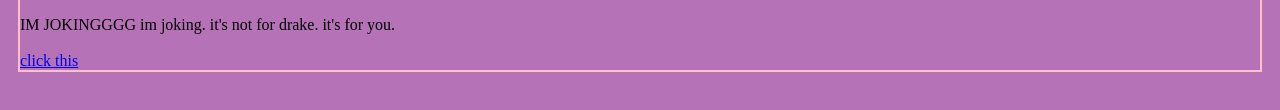
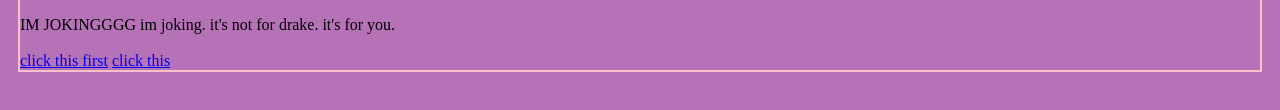
Before and after one commit to rojo121212/num1, a plain HTML site: page index.html in a window 1280 px wide. Shown: the part 138-248 px from the top of the page. Drawn offline with Linux system fonts and the light colour scheme.

Commit message:
Update index.html

```diff
--- a/index.html
+++ b/index.html
@@ -32,6 +32,7 @@
             IM JOKINGGGG im joking. it's not for drake.
             it's for you.
             <br></br>
+            <a href="https://www.youtube.com/watch?v=dQw4w9WgXcQ">click this first</a>
             <a href="./page2.html">click this</a>
             </p>
     </body>
```
